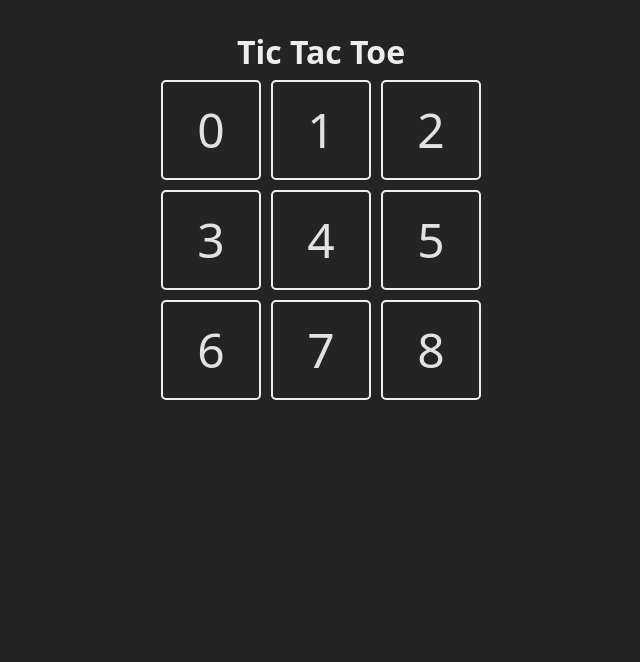
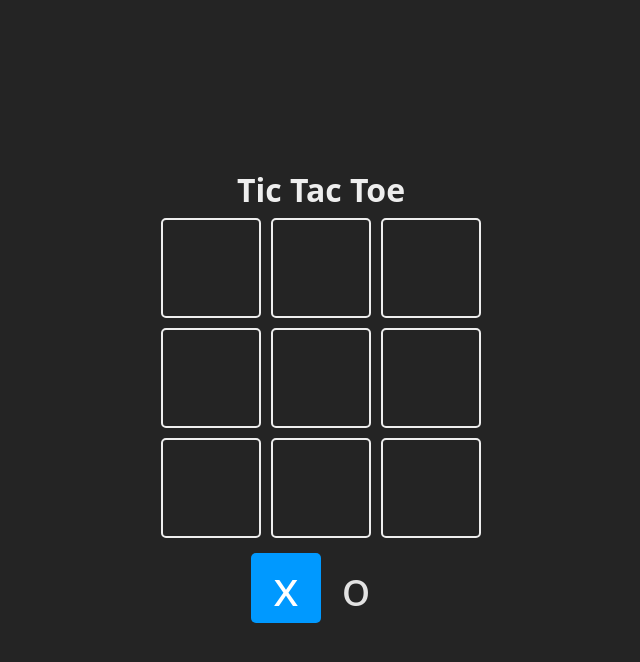
Before and after one commit to bautidea/react_tic_tac_toe, a React (Vite) app: page / in a window 1280 px wide. Shown: the top 662 px of the page, without its empty margins (319-959 px from the left). Built offline with nearby package versions, Linux system fonts and the light colour scheme.

Commit message:
Created Turn indicator, and starting to think of updateBoard Logic.

```diff
--- a/src/App.jsx
+++ b/src/App.jsx
@@ -1,29 +1,57 @@
+import { useState } from 'react';
+
 // Defining possible turns.
 const TURNS = {
   X: 'x',
   O: 'o',
 };
 
-// This const will draw the board, its a 9-position array
-const board = Array(9).fill(null);
+// Individual square of the board
+const Square = ({ children, isSelected, updateBoard, index }) => {
+  const handleClick = () => {
+    updateBoard();
+  };
 
-// Individual square of the board
-const Square = ({ children, updateBoard, index }) => {
-  return <div className="square">{children}</div>;
+  return (
+    <div
+      onClick={handleClick}
+      className={`square ${isSelected ? 'is-selected' : ''}`}
+    >
+      {children}
+    </div>
+  );
 };
 
 function App() {
+  // State to create board selection.
+  const [board, setBoard] = useState(Array(9).fill(null));
+
+  // State to store turn.
+  const [turn, setTurn] = useState(TURNS.X);
+
+  // Function for updating board.
+  const updateBoard = () => {};
+
   return (
     <main className="board">
       <h1>Tic Tac Toe</h1>
+
       <section className="game">
         {board.map((_, index) => {
           return (
-            <Square key={index} index={index}>
-              {index}
-            </Square>
+            <Square
+              key={index}
+              index={index}
+              updateBoard={updateBoard}
+            ></Square>
           );
         })}
+      </section>
+
+      <section className="turn">
+        <Square isSelected={turn === TURNS.X}>{TURNS.X}</Square>
+
+        <Square isSelected={turn === TURNS.O}>{TURNS.O}</Square>
       </section>
     </main>
   );
--- a/src/index.css
+++ b/src/index.css
@@ -22,6 +22,8 @@
   justify-content: center;
   min-width: 320px;
   min-height: 100vh;
+  align-content: center;
+  flex-wrap: wrap;
 }
 
 * {
```
